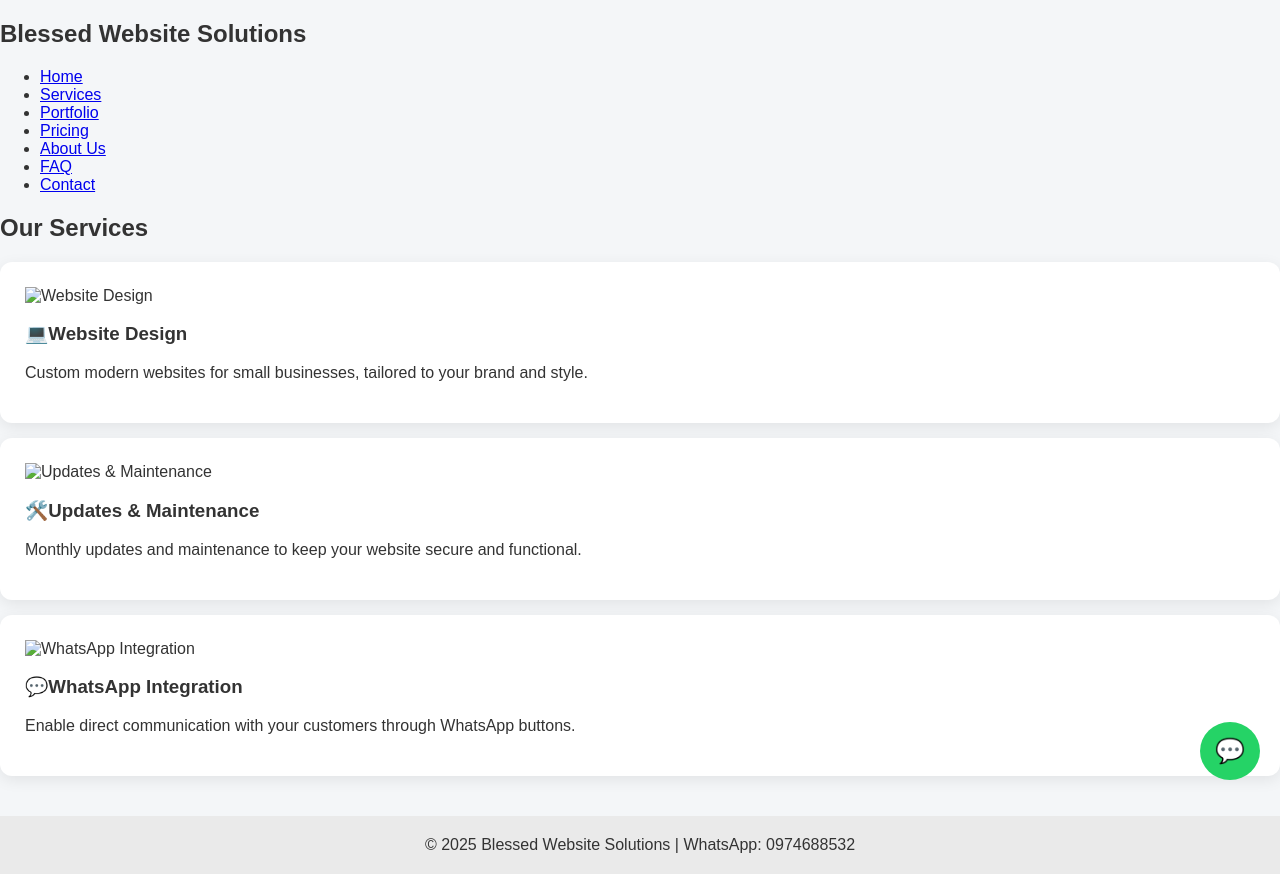
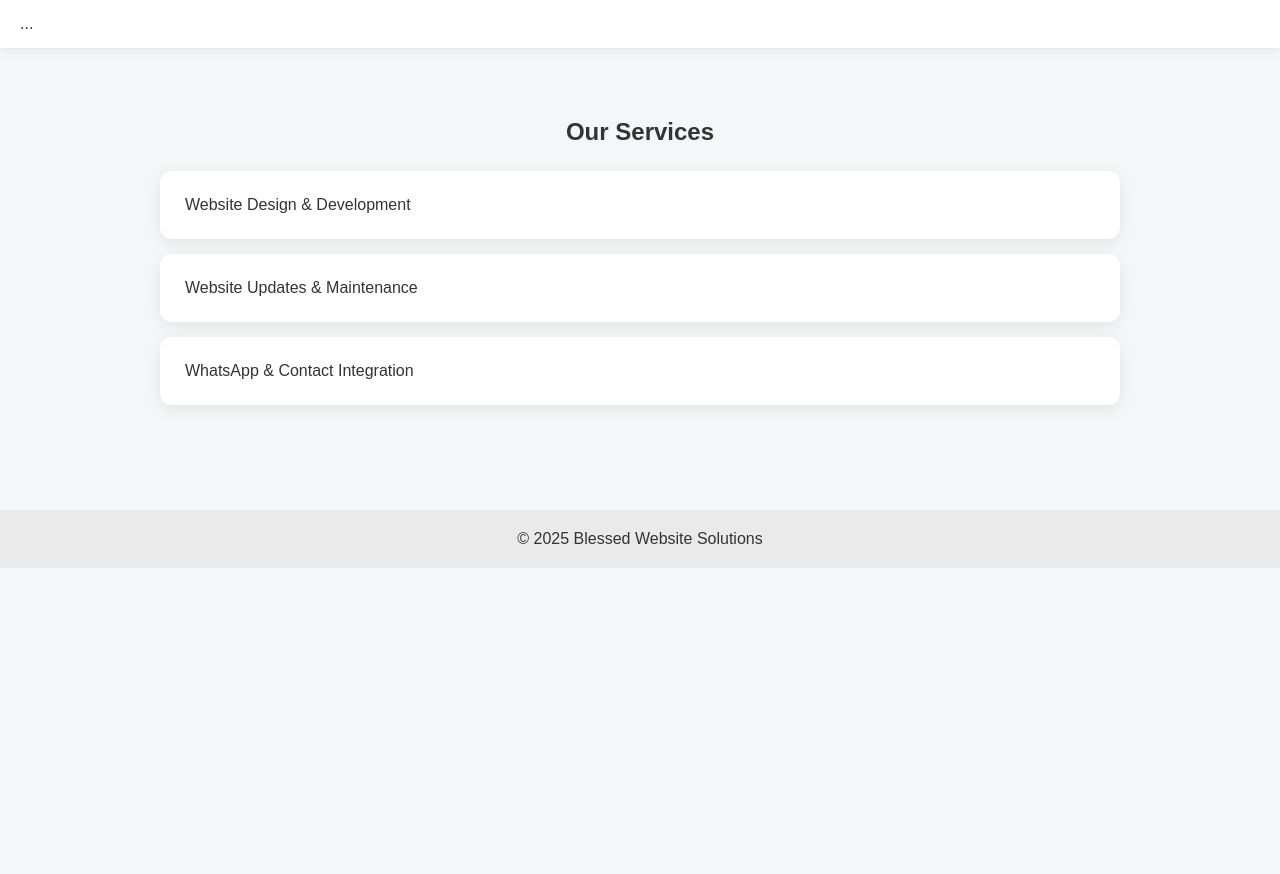
Before and after one commit to blessedsimbeye-spec/blessed-website-solutions, a plain HTML site: page services.html in a window 1280 px wide. After the commit the page ends 800 px from the top, so only its background shows below. Drawn offline with Linux system fonts and the light colour scheme.

Commit message:
Refactor services.html structure and content

```diff
--- a/services.html
+++ b/services.html
@@ -1,50 +1,21 @@
 <!DOCTYPE html>
-<html lang="en">
+<html>
 <head>
-  <meta charset="UTF-8">
-  <meta name="viewport" content="width=device-width, initial-scale=1.0">
-  <title>Services - Blessed Website Solutions</title>
+  <title>Services</title>
   <link rel="stylesheet" href="style.css">
 </head>
 <body>
-<nav class="bg-white shadow px-6 py-4 flex justify-between items-center">
-  <h1 class="text-2xl font-bold text-green-700">Blessed Website Solutions</h1>
-  <ul class="flex gap-6">
-    <li><a href="index.html">Home</a></li>
-    <li><a href="services.html">Services</a></li>
-    <li><a href="portfolio.html">Portfolio</a></li>
-    <li><a href="pricing.html">Pricing</a></li>
-    <li><a href="about.html">About Us</a></li>
-    <li><a href="faq.html">FAQ</a></li>
-    <li><a href="contact.html">Contact</a></li>
-  </ul>
-</nav>
 
-<section class="py-16 px-6 max-w-6xl mx-auto text-center">
-  <h1 class="text-4xl font-bold mb-6">Our Services</h1>
-  <div class="grid md:grid-cols-3 gap-8">
-    <div class="card p-6">
-      <img src="images/service1.jpg" alt="Website Design" class="rounded-t-xl mb-3">
-      <h3 class="text-xl font-bold mb-2"><span class="service-icon">💻</span>Website Design</h3>
-      <p>Custom modern websites for small businesses, tailored to your brand and style.</p>
-    </div>
-    <div class="card p-6">
-      <img src="images/service2.jpg" alt="Updates & Maintenance" class="rounded-t-xl mb-3">
-      <h3 class="text-xl font-bold mb-2"><span class="service-icon">🛠️</span>Updates & Maintenance</h3>
-      <p>Monthly updates and maintenance to keep your website secure and functional.</p>
-    </div>
-    <div class="card p-6">
-      <img src="images/service3.jpg" alt="WhatsApp Integration" class="rounded-t-xl mb-3">
-      <h3 class="text-xl font-bold mb-2"><span class="service-icon">💬</span>WhatsApp Integration</h3>
-      <p>Enable direct communication with your customers through WhatsApp buttons.</p>
-    </div>
-  </div>
+<nav class="navbar">...</nav>
+
+<section class="section">
+  <h1>Our Services</h1>
+  <div class="card">Website Design & Development</div>
+  <div class="card">Website Updates & Maintenance</div>
+  <div class="card">WhatsApp & Contact Integration</div>
 </section>
 
-<footer class="py-6 text-center text-sm bg-gray-50">
-  © 2025 Blessed Website Solutions | WhatsApp: 0974688532
-</footer>
-<a href="https://wa.me/260974688532" class="whatsapp-float">💬</a>
-<script src="script.js"></script>
+<footer>© 2025 Blessed Website Solutions</footer>
+
 </body>
 </html>
```
